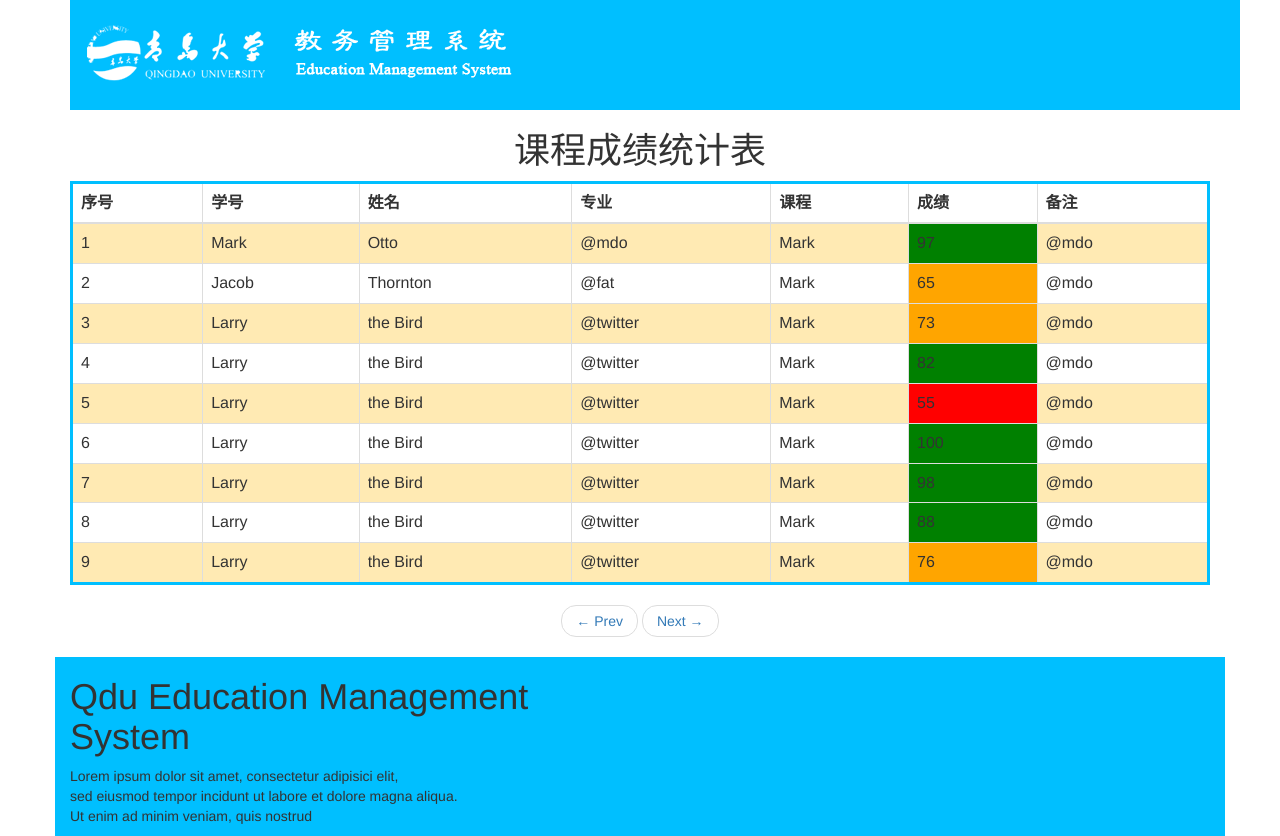
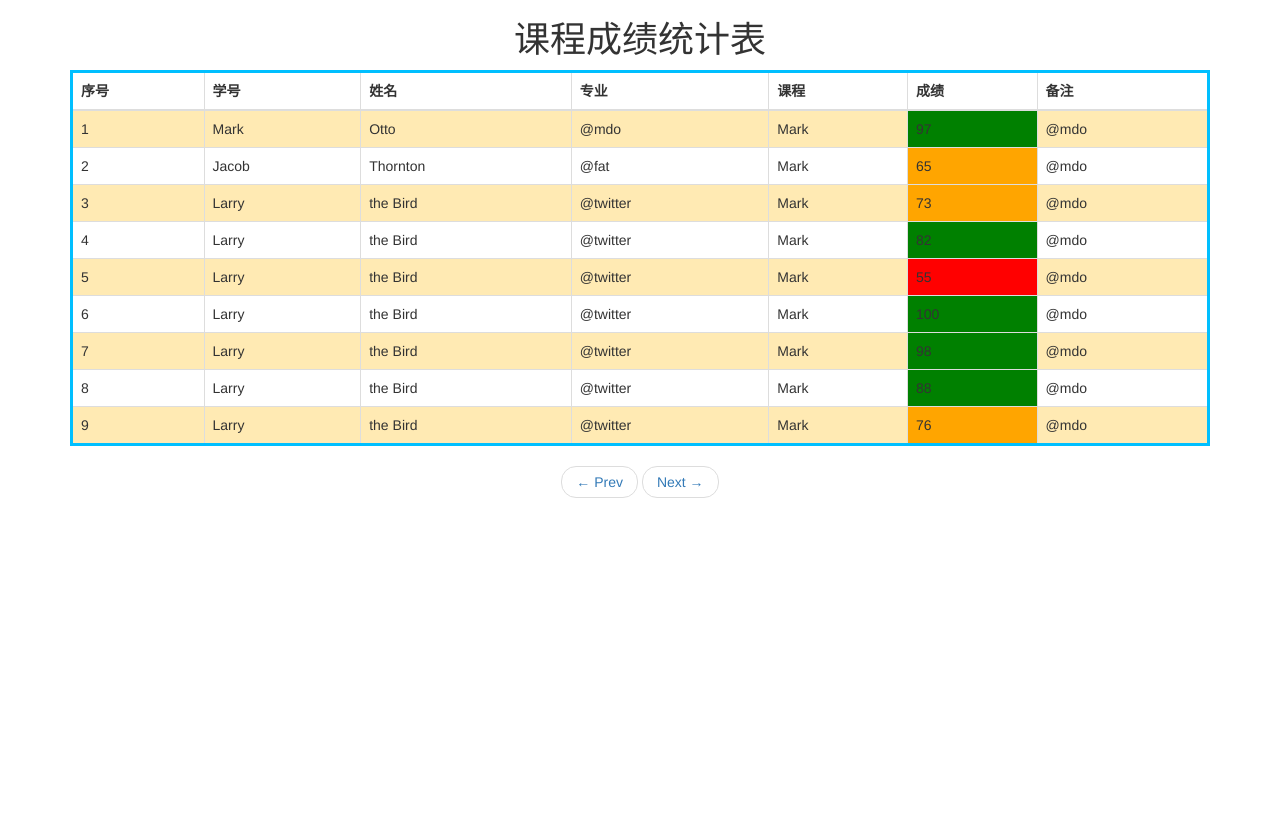
Before and after one commit to JingleLiA/ems, a plain HTML site: page courseGradeSta.html in a window 1280 px wide. After the commit the page ends 800 px from the top, so only its background shows below. Drawn offline with Linux system fonts and the light colour scheme.

Commit message:
Add files via upload

```diff
--- a/courseGradeSta.html
+++ b/courseGradeSta.html
@@ -1,3 +1,4 @@
+<!DOCTYPE html>
 <html>
 
 	<head>
@@ -22,7 +23,8 @@
 				$(".tabGrage tr:odd td").css("background-color", color);
 				$(".tabGrage tr:odd").attr("bg", color);
 				$(".tabGrage tr:even").attr("bg", "#fff");
-				function showRow(){
+
+				function showRow() {
 					$(".tabGrage tr").each(function() {
 						var val = $(this).find("td").eq(5).text();
 						if(val > 80) {
@@ -53,29 +55,13 @@
 
 	<body>
 		<div class="section">
-			<div class="container">
 			<div class="section">
 				<div class="container">
+
 					<div class="row">
-							<div class="col-md-12" style="background: deepskyblue url(bg.png) no-repeat;height: 110px;">
-								<!--<h1 class="text-center">Heading</h1></div>-->
-							</div>
-						</div>
-					</div>
-				</div>
-			</div>
-			<div class="section">
-				<div class="container">
-					<div class="row">
-						<div class="col-md-12" style="background-image: ;">
-							<!--<h1 class="text-center">课程成绩统计表</h1>-->
-						</div>
-					</div>
-					<div class="row">
-						<div class="col-md-12" class="table-responsive">
-
+						<div class="col-md-12">
+							<h1 class="text-center">课程成绩统计表</h1>
 							<table class="table table table-hover table-bordered tabGrage" style="border: solid deepskyblue;">
-								<h1 class="text-center">课程成绩统计表</h1>
 								<thead>
 									<tr>
 										<th>序号</th>
@@ -183,21 +169,7 @@
 					</div>
 				</div>
 			</div>
-			<footer class="section section-primary">
-				<div class="container" style="background: deepskyblue">
-					<div class="row">
-						<div class="col-sm-6">
-							<h1>Qdu Education Management System</h1>
-							<p>Lorem ipsum dolor sit amet, consectetur adipisici elit,
-								<br>sed eiusmod tempor incidunt ut labore et dolore magna aliqua.
-								<br>Ut enim ad minim veniam, quis nostrud</p>
 		</div>
-					</div>
-				</div>
-			</footer>
-
-		</div>
-
 	</body>
 
 </html>
```
Lines whose indentation alone changed are shown as unchanged.
